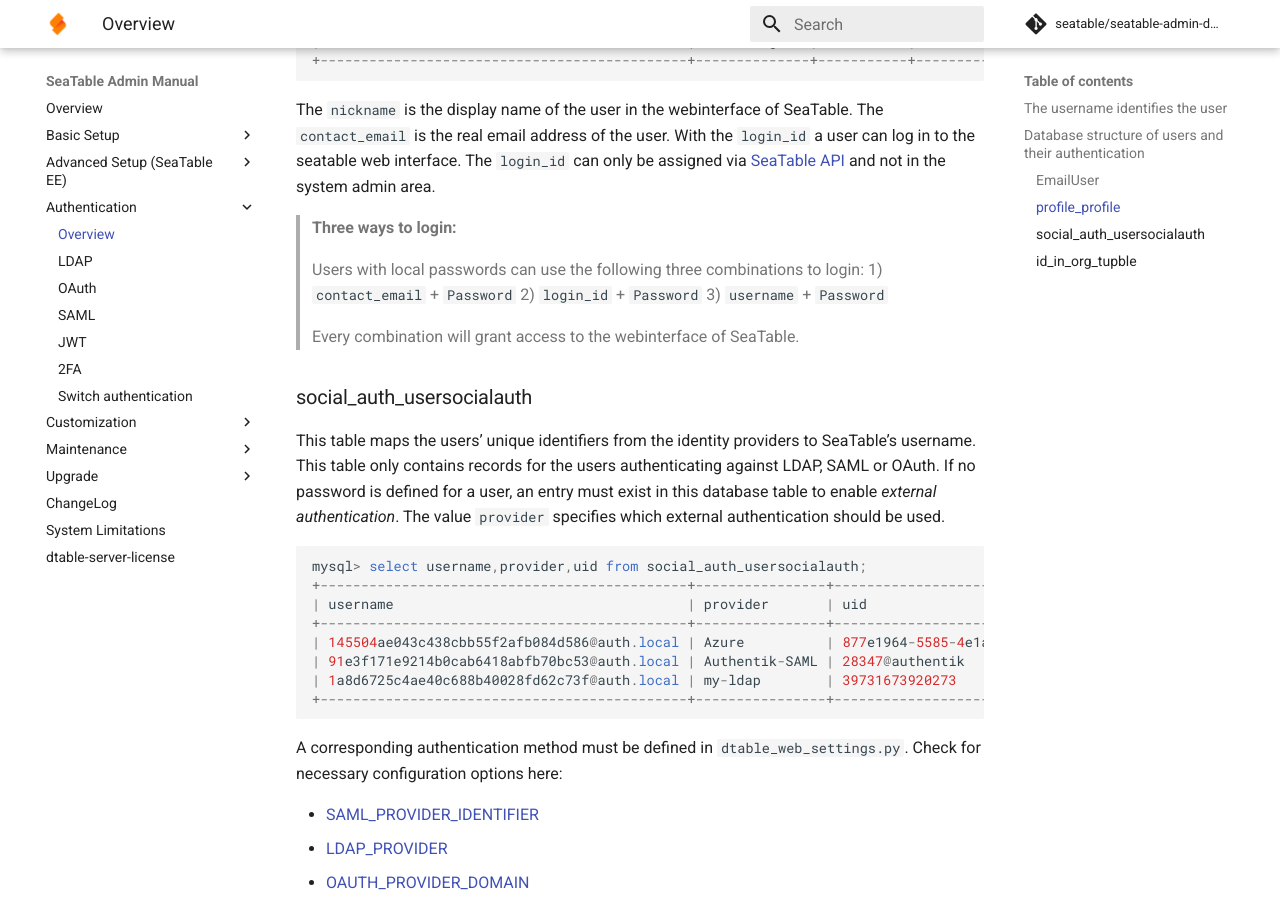
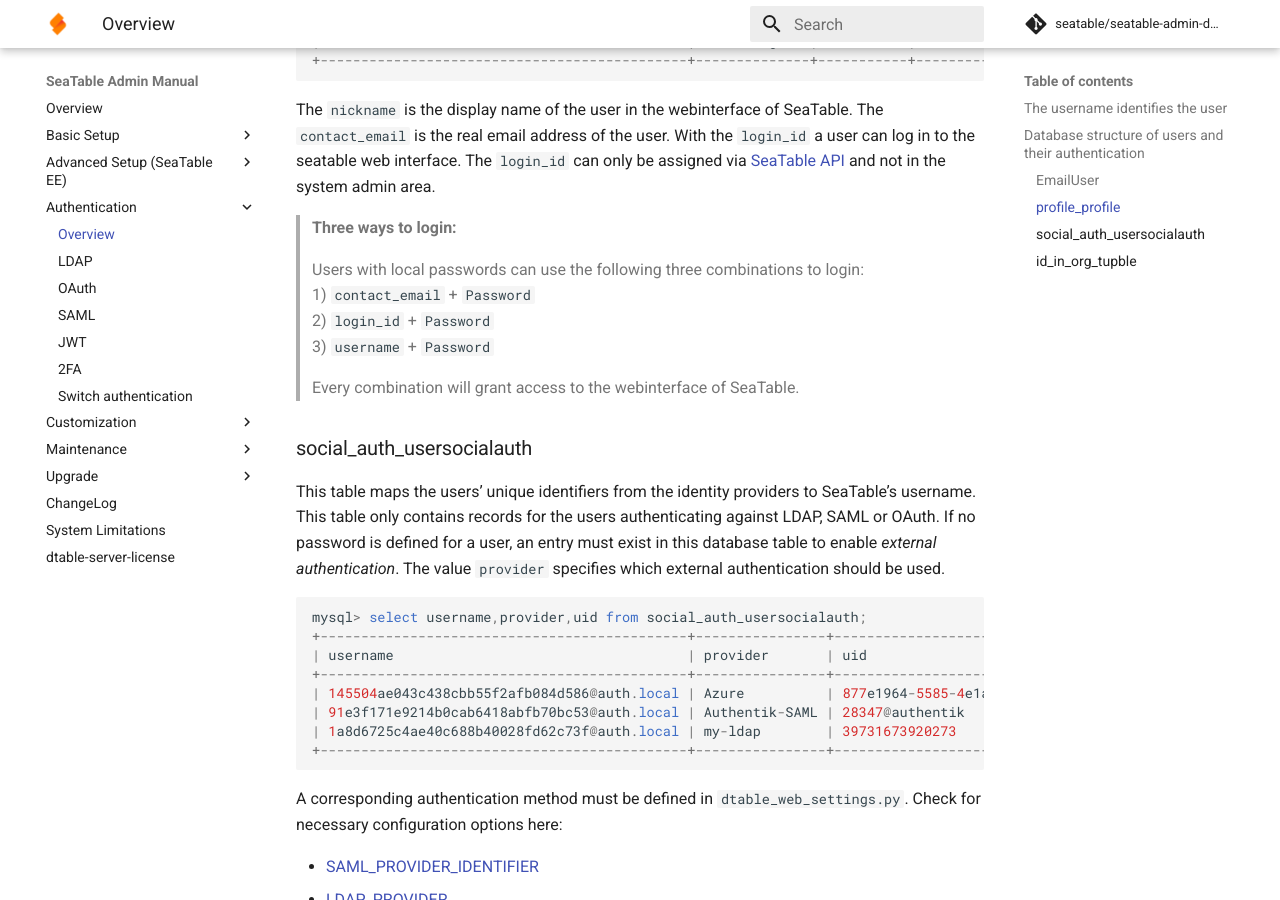
Before and after one commit to seatable/seatable-admin-docs, an MkDocs documentation site: the page built from manual/authentication/auth_overview.md, in a window 1280 px wide and 900 px high, scrolled down 2383 px. Built offline with MkDocs 1.6.1 and Material for MkDocs 9.7.7, drawn with Linux system fonts in a browser that asks for light colours; comment, search, counter and statistics services are not loaded.

Commit message:
fix typos

```diff
--- a/manual/authentication/auth_overview.md
+++ b/manual/authentication/auth_overview.md
@@ -80,9 +80,9 @@
 
 > **Three ways to login:**
 >
-> Users with local passwords can use the following three combinations to login:
-> 1) `contact_email` + `Password`
-> 2) `login_id` + `Password`
+> Users with local passwords can use the following three combinations to login:<br/>
+> 1) `contact_email` + `Password`<br/>
+> 2) `login_id` + `Password`<br/>
 > 3) `username` + `Password`
 >
 > Every combination will grant access to the webinterface of SeaTable.
```
Also changed, not shown: manual/authentication/jwt.md (+2 -2 lines).
